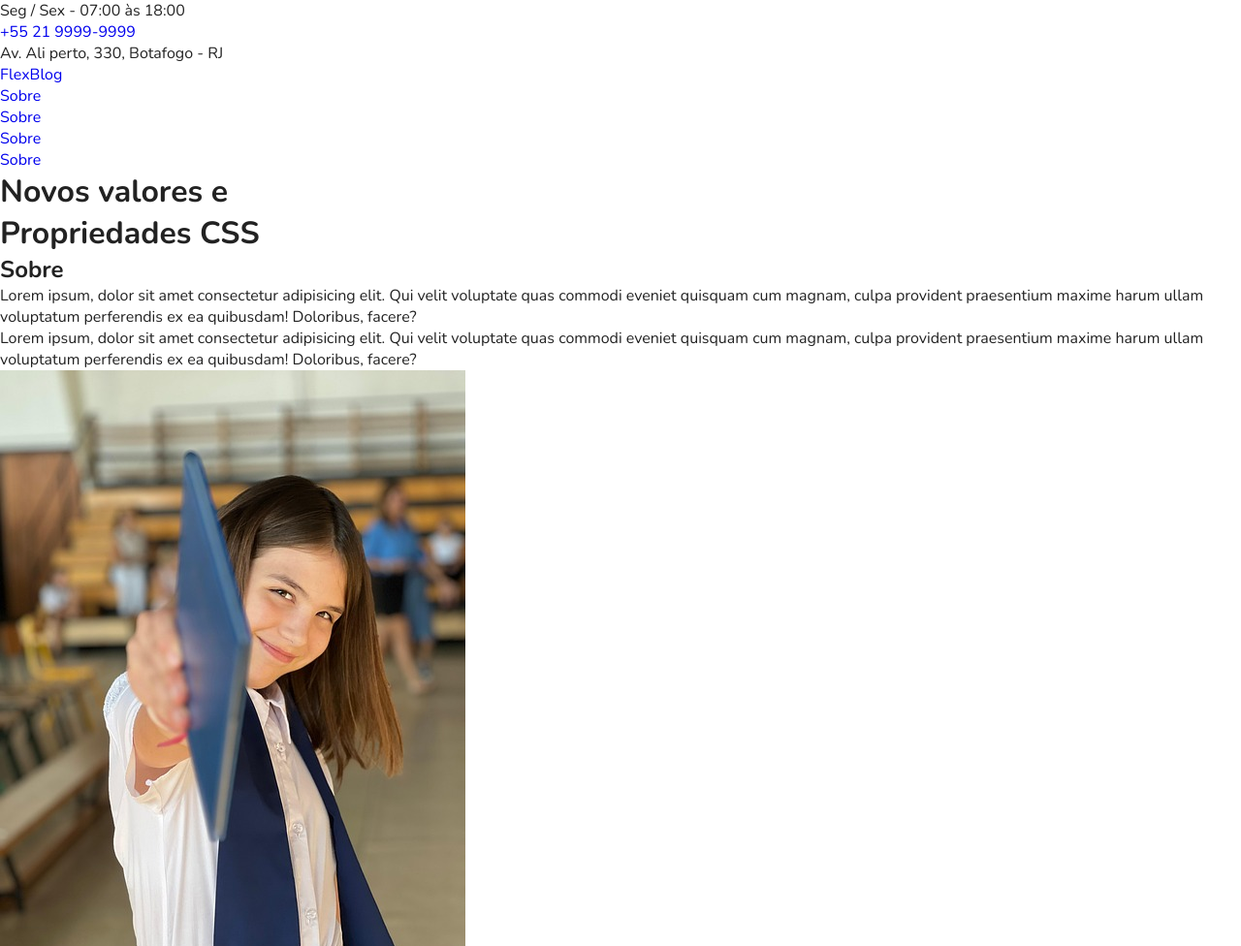
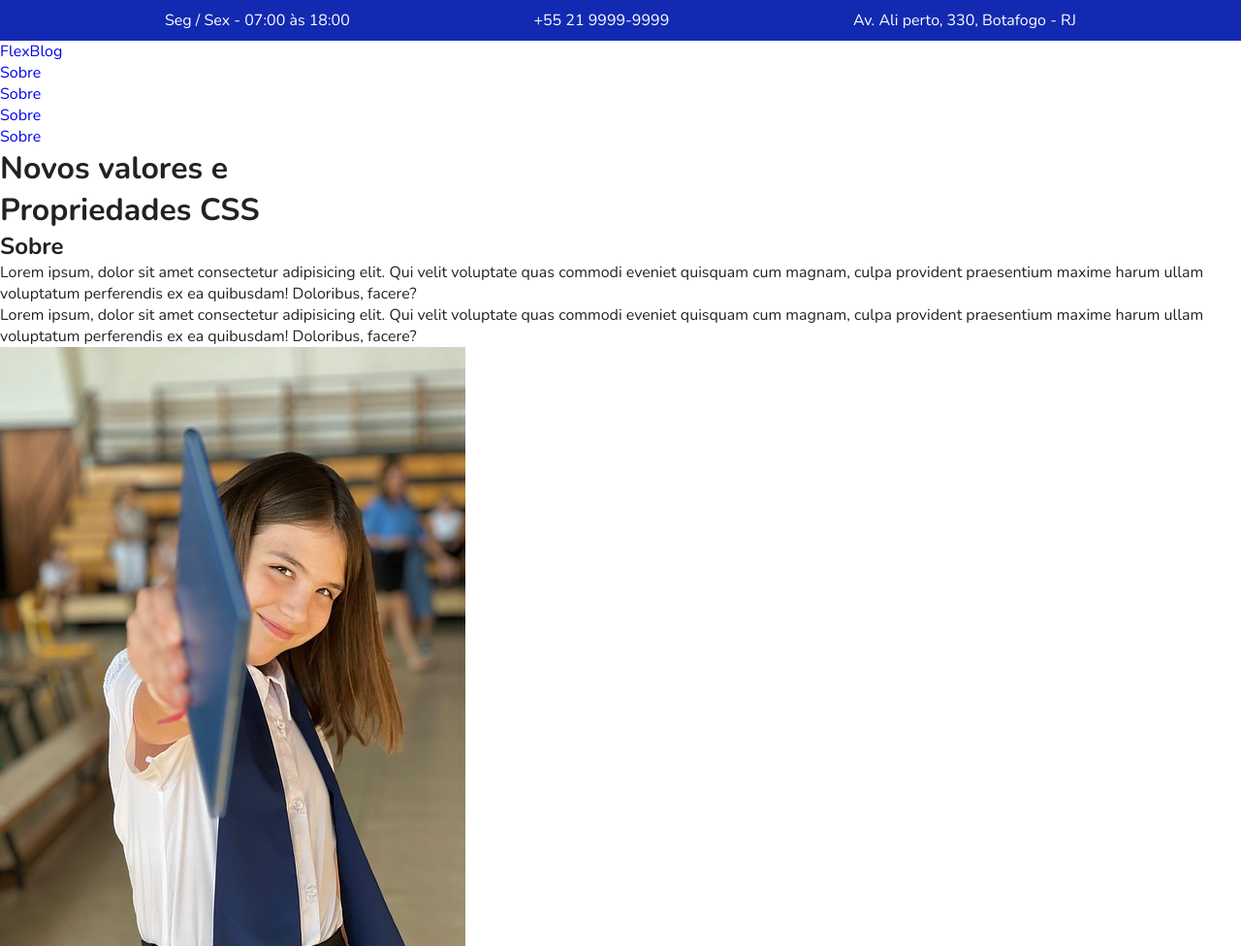
Before and after one commit to matheuspaschuinio/CSS-Flexbox---FlexBlog, a plain HTML site: page index.html in a window 1280 px wide. Shown: the top 976 px of the page at 97% size. Drawn offline with nearby package versions, Linux system fonts and the light colour scheme.

Commit message:
Superinfo CSS

```diff
--- a/css/style.css
+++ b/css/style.css
@@ -24,3 +24,25 @@ img {
 * {
     box-sizing: border-box;
 }
+
+.superinfo-bg {
+    background: #122ab2;
+    color: white;
+}
+
+.superinfo {
+    max-width: 960px;
+    margin: 0 auto;
+    display: flex;
+    justify-content: space-between;
+    flex-wrap: wrap;
+    padding-top: 10px;
+}
+
+.superinfo p, .superinfo a {
+    margin: 0 10px 10px 10px;
+}
+
+.superinfo a {
+    color: white;
+}
```
